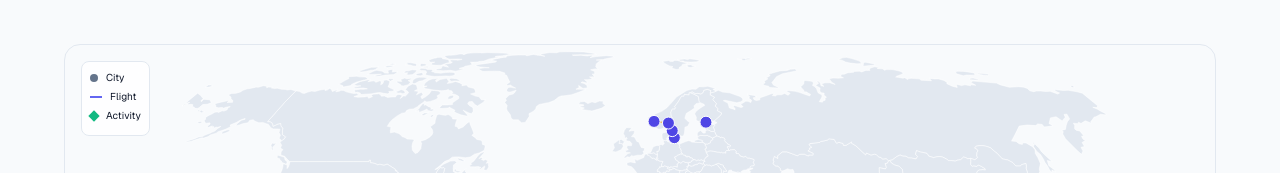
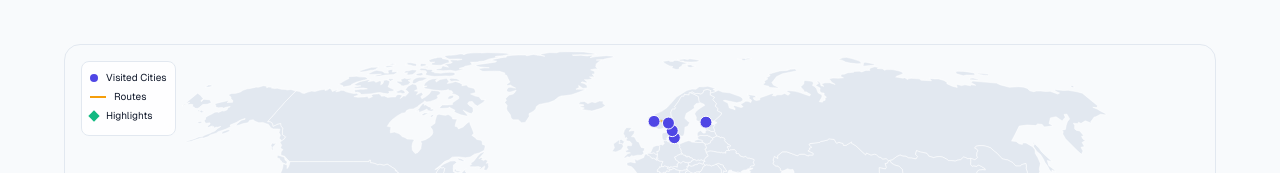
Before and after one commit to DrNightmare/blog-v2, a Next.js app: page /travel in a window 1280 px wide. Shown: the part 209-382 px from the top of the page. Built offline with nearby package versions, Linux system fonts and the light colour scheme.

Commit message:
chore: fix legend

```diff
--- a/src/components/TravelMap.tsx
+++ b/src/components/TravelMap.tsx
@@ -60,7 +60,7 @@ export default function TravelMap({ locations, routes = [], activities = [] }: T
 
                 // Semantic Zoom: Adjust sizes inversely to scale
                 g.selectAll(".country").attr("stroke-width", 0.5 / transform.k);
-                g.selectAll(".travel-route").attr("stroke-width", (d: any) => (d.hovered ? 3 : 1.5) / transform.k);
+                g.selectAll(".travel-route").attr("stroke-width", (d: any) => (d.hovered ? 4 : 2.5) / transform.k);
 
                 // Standardized Semantic Zoom: Use transform scale for consistent sizing
                 g.selectAll(".travel-city-marker")
@@ -92,37 +92,50 @@ export default function TravelMap({ locations, routes = [], activities = [] }: T
             const end = locationMap.get(route.to);
 
             if (start && end) {
-                const routePath = {
-                    type: "LineString",
-                    coordinates: [
-                        [start.lng, start.lat],
-                        [end.lng, end.lat]
-                    ]
-                };
+                const s = projection([start.lng, start.lat]);
+                const e = projection([end.lng, end.lat]);
+
+                if (!s || !e) return;
+
+                // Calculate curved path (Quadratic Bezier)
+                const dx = e[0] - s[0];
+                const dy = e[1] - s[1];
+
+                // Control point offset: perpendicular to the midpoint
+                const midX = (s[0] + e[0]) / 2;
+                const midY = (s[1] + e[1]) / 2;
+
+                // Curvature factor (higher = more curved)
+                const curvature = 0.2;
+
+                // Normal vector (-dy, dx)
+                const cpX = midX - dy * curvature;
+                const cpY = midY + dx * curvature;
+
+                const pathString = `M${s[0]},${s[1]} Q${cpX},${cpY} ${e[0]},${e[1]}`;
 
                 const isFlight = route.type === 'flight';
 
                 // Route Path
                 g.append("path")
-                    .datum({ ...routePath, hovered: false })
-                    .attr("d", path as any)
+                    .datum({ hovered: false })
+                    .attr("d", pathString)
                     .attr("fill", "none")
                     .attr("stroke", isFlight ? "#6366f1" : "#f59e0b")
-                    .attr("stroke-width", 1.5)
+                    .attr("stroke-width", 2.5) // Thicker base line
                     .attr("stroke-dasharray", isFlight ? "4,4" : "none")
                     .attr("class", "travel-route opacity-60 transition-opacity duration-300")
                     .style("cursor", "pointer")
                     .on("mouseenter", (event, d: any) => {
                         d.hovered = true;
                         const k = d3.zoomTransform(svgRef.current!).k;
-                        const [tx, ty] = d3.pointer(event, svgRef.current);
                         setTooltip({
                             x: event.pageX,
                             y: event.pageY,
                             content: route.description || `${route.from} → ${route.to}`
                         });
                         d3.select(event.currentTarget)
-                            .attr("stroke-width", 3 / k)
+                            .attr("stroke-width", 4 / k) // Thicker hover
                             .attr("class", "travel-route opacity-100");
                     })
                     .on("mouseleave", (event, d: any) => {
@@ -130,7 +143,7 @@ export default function TravelMap({ locations, routes = [], activities = [] }: T
                         const k = d3.zoomTransform(svgRef.current!).k;
                         setTooltip(null);
                         d3.select(event.currentTarget)
-                            .attr("stroke-width", 1.5 / k)
+                            .attr("stroke-width", 2.5 / k) // Return to thicker base
                             .attr("class", "travel-route opacity-60 transition-opacity duration-300");
                     });
             }
@@ -157,7 +170,6 @@ export default function TravelMap({ locations, routes = [], activities = [] }: T
                         d.hovered = true;
                         const k = d3.zoomTransform(svgRef.current!).k;
                         const [tx, ty] = d3.pointer(event, svgRef.current);
-
 
                         setTooltip({
                             x: event.pageX,
@@ -259,16 +271,16 @@ export default function TravelMap({ locations, routes = [], activities = [] }: T
             {/* Simple Legend */}
             <div className="absolute top-4 left-4 p-2 bg-white/80 dark:bg-slate-900/80 backdrop-blur rounded-lg text-[10px] border border-slate-200 dark:border-slate-800">
                 <div className="flex items-center gap-2 mb-1">
-                    <span className="w-2 h-2 rounded-full bg-slate-500"></span>
-                    <span>City</span>
+                    <span className="w-2 h-2 rounded-full bg-indigo-600"></span>
+                    <span>Visited Cities</span>
                 </div>
                 <div className="flex items-center gap-2 mb-1">
-                    <span className="w-2 h-0.5 bg-indigo-500 border-t border-dashed border-indigo-500 w-3"></span>
-                    <span>Flight</span>
+                    <div className="w-4 h-0.5 bg-amber-500"></div>
+                    <span>Routes</span>
                 </div>
                 <div className="flex items-center gap-2 mb-1">
                     <span className="w-2 h-2 transform rotate-45 bg-emerald-500"></span>
-                    <span>Activity</span>
+                    <span>Highlights</span>
                 </div>
             </div>
 
```
